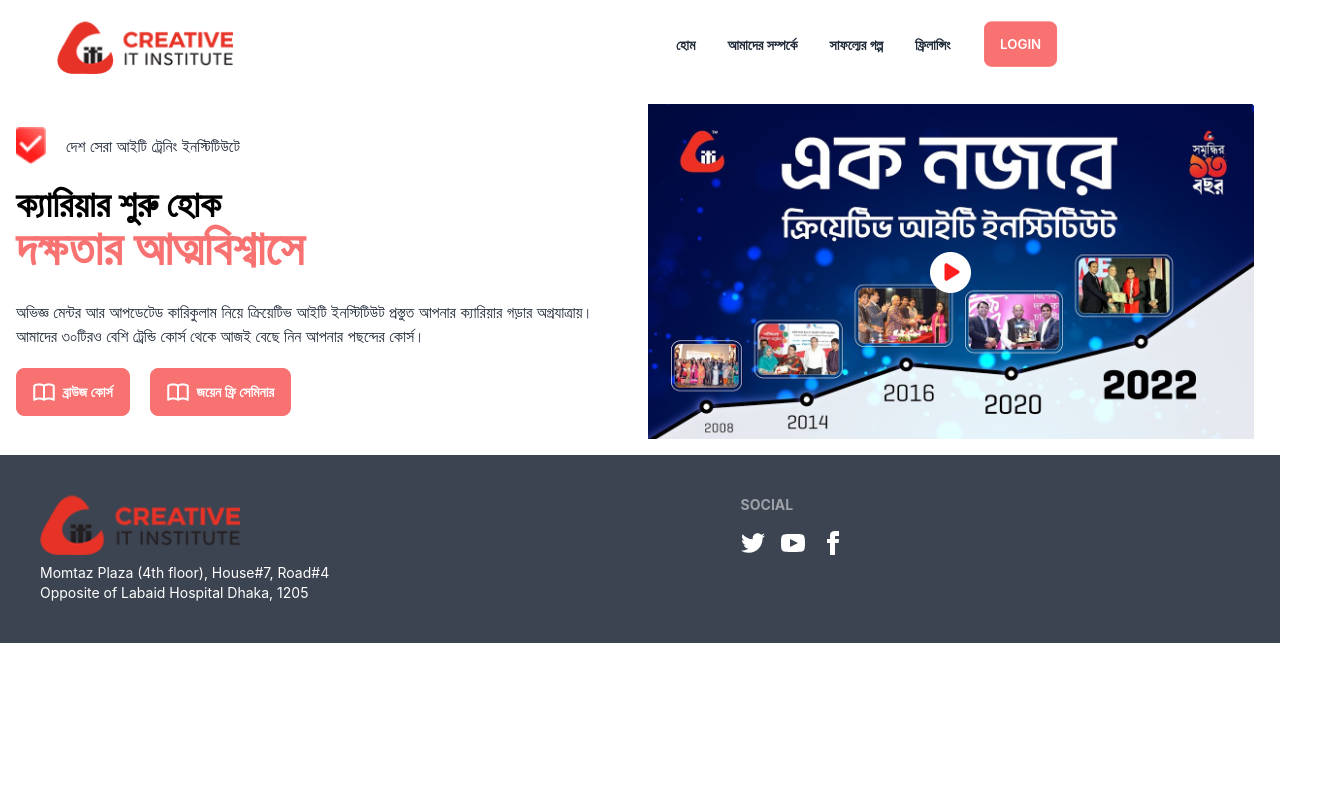
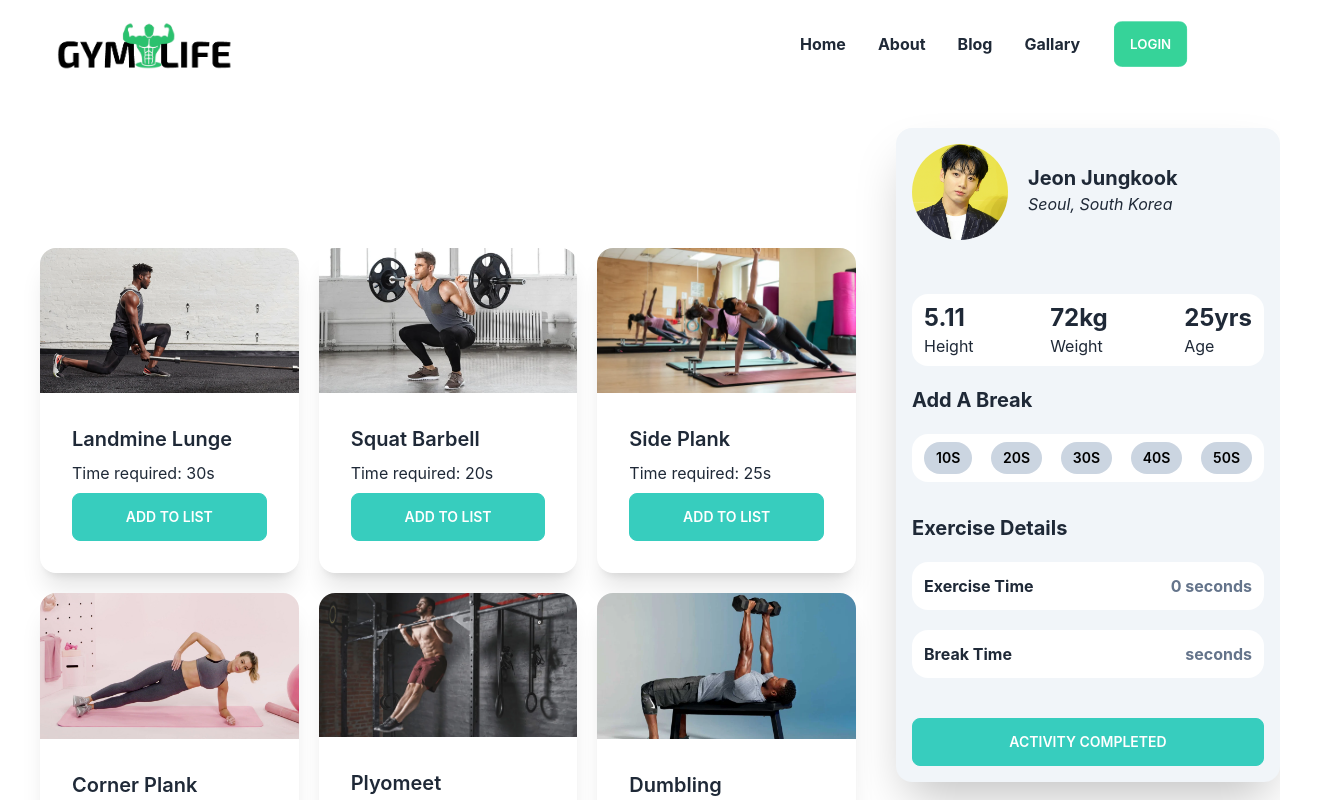
Before and after one commit to ronytalukder1/fitness-center, a React (Create React App) app: page /home in a window 1280 px wide. Shown: the top 800 px of the page, 1320 px wide, since content can reach past the window. Built offline with nearby package versions, Linux system fonts and the light colour scheme; no server answers.

Commit message:
homepage readded

```diff
--- a/src/App.js
+++ b/src/App.js
@@ -1,16 +1,11 @@
-
 import './App.css';
-
-
 import { Toaster } from 'react-hot-toast';
-
-
 import { RouterProvider } from 'react-router-dom';
 import { router } from './Routes/Route/Route';
 
 function App() {
   return (
-    <div>
+    <div className='max-w-[1440px] mx-auto'>
       <RouterProvider router={router}>
 
       </RouterProvider>
--- a/src/Components/Home/Home/Home.js
+++ b/src/Components/Home/Home/Home.js
@@ -1,29 +1,14 @@
 import React from 'react';
 import useTitle from '../../../Hooks/useTitle';
-import tickImage from '../../../assets/images/tickIcon.png'
-import bookImage from '../../../assets/images/bookIcon.png'
-import bannerImage from '../../../assets/images/banner.png'
+import Exercise from '../../../Components/Home/Exercise/Exercise'
+
 
 const Home = () => {
     useTitle("Home");
     return (
-        <div className="hero">
-            <div className="hero-content flex-col lg:flex-row">
-                <div className=' w-full lg:w-1/2 text-center lg:text-start'>
-                    <h2 className='flex items-center mb-5'><img className='w-[30px] mr-5' src={tickImage} alt="" /> দেশ সেরা আইটি ট্রেনিং ইনস্টিটিউটে</h2>
-                    <h1 className='font-bold mb-7'><span className='text-4xl text-black mb-5'>ক্যারিয়ার শুরু হোক</span> <br />
-                        <span className='text-5xl text-error'>দক্ষতার আত্মবিশ্বাসে</span></h1>
-
-                    <p className='mb-5'>অভিজ্ঞ মেন্টর আর আপডেটেড কারিকুলাম নিয়ে ক্রিয়েটিভ আইটি ইনস্টিটিউট প্রস্তুত আপনার ক্যারিয়ার গড়ার অগ্রযাত্রায়। আমাদের ৩০টিরও বেশি ট্রেন্ডি কোর্স থেকে আজই বেছে নিন আপনার পছন্দের কোর্স।</p>
-                    <button className="btn btn-error text-white mr-5"><img className='mr-2' src={bookImage} alt="" /> ব্রাউজ কোর্স</button>
-                    <button className="btn btn-error text-white"><img className='mr-2' src={bookImage} alt="" /> জয়েন ফ্রি সেমিনার</button>
-                </div>
-                <div className=' lg:w-1/2 mx-auto lg:mx-0 '>
-                    <img className='' src={bannerImage} alt="" />
-                </div>
-            </div>
+        <div>
+            <Exercise></Exercise>
         </div>
-
     );
 };
 
--- a/src/Components/Login/Login.js
+++ b/src/Components/Login/Login.js
@@ -58,11 +58,11 @@
     }
 
     return (
-        <section className='my-24 block lg:flex justify-around'>
+        <section className='my-24 block lg:flex justify-between mx-16'>
             <div className='md:w-full lg:w-1/2 mb-16 lg:mb-0'>
                 <img className='md:mx-auto lg:mx-0' src={loginImage} alt="" />
             </div>
-            <div className='w-full  md:w-[385px] h-[390px] shadow-xl  border px-[29px] py-[30px] mx-auto mt-40'>
+            <div className='md:w-full lg:w-[400px] lg:h-[400px] shadow-xl  border px-[29px] py-[30px] mx-auto lg:mx-0 mt-40'>
                 <h2 className='text-xl text-center text-black'>Login</h2>
 
                 <form onSubmit={handleSubmit(handleLogin)}>
@@ -85,13 +85,13 @@
 
 
 
-                    <button className="btn btn-error text-white w-full mt-5 mb-[11px]">Login</button>
+                    <button className="btn btn-success text-white w-full mt-5 mb-[11px]">Login</button>
                     <div>
                         {
                             loginError && <p className='text-red-700 mb-5'>{loginError}</p>
                         }
                     </div>
-                    <p className='text-black'>New to Doctors Portal? <span className='text-error'><Link to='/register'>Create new account</Link></span></p>
+                    <p className='text-black'>New to Fitness Center? <span className='text-success'><Link to='/register'>Create new account</Link></span></p>
 
                 </form>
             </div>
--- a/src/Components/Register/Register.js
+++ b/src/Components/Register/Register.js
@@ -91,43 +91,46 @@
     }
 
     return (
-        <section className='my-28 block lg:flex justify-around'>
+        <section className='my-28 block lg:flex justify-between'>
             <div className='md:w-full lg:w-1/2 mb-16 lg:mb-0'>
                 <img className='md:mx-auto lg:mx-0' src={registerImage} alt="" />
             </div>
-            <div className='w-full  md:w-[385px] h-[790px] shadow-xl  border px-[29px] py-[25px] mx-auto'>
+            <div className='w-full  md:w-[385px]  shadow-xl  border px-[29px] py-[25px] mx-auto'>
                 <h2 className='text-xl text-center text-black'>Register</h2>
 
                 <form onSubmit={handleSubmit(handleRegister)}>
                     <div className="form-control w-full ">
                         <label className="label"><span className="label-text text-black">First Name</span>
                         </label>
-                        <input type="text" {...register("firstname")} className="input input-bordered border-slate-400 w-full  text-black" />
+                        <input type="text" {...register("firstname", { required: "Firstname is required" })} className="input input-bordered border-slate-400 w-full  text-black" />
+                        {errors.firstname && <p role="alert" className='text-red-700 text-[14px]'>{errors.firstname?.message}</p>}
                     </div>
 
                     <div className="form-control w-full ">
                         <label className="label"><span className="label-text text-black">Last Name</span>
                         </label>
-                        <input type="text" {...register("lastname")} className="input input-bordered border-slate-400 w-full  text-black" />
+                        <input type="text" {...register("lastname", { required: "Lastname is required" })} className="input input-bordered border-slate-400 w-full  text-black" />
+                        {errors.lastname && <p role="alert" className='text-red-700 text-[14px]'>{errors.lastname?.message}</p>}
                     </div>
 
                     <div className="form-control w-full  ">
                         <label className="label"><span className="label-text text-black">Username</span>
                         </label>
-                        <input type="text" {...register("username")} className="input input-bordered border-slate-400 w-full  text-black " />
+                        <input type="text" {...register("username", { required: "Username required" })} className="input input-bordered border-slate-400 w-full  text-black " />
                         <p>{username}</p>
-                        <button onClick={handleUsername} className='btn btn-xs btn-error text-white'>Genarate Username</button>
+                        <button onClick={handleUsername} className='btn btn-xs btn-success text-white'>Genarate Username</button>
+                        {errors.username && <p role="alert" className='text-red-700 text-[14px]'>{errors.username?.message}</p>}
                         {
-                            usernameError && <p role="alert" className='text-red-700'>{usernameError}</p>
+                            usernameError && <p role="alert" className='text-red-700 text-[14px]'>{usernameError}</p>
                         }
                     </div>
                     <div className="form-control w-full ">
                         <label className="label"><span className="label-text text-black">Email</span>
                         </label>
                         <input type="email" {...register("email", { required: "Email Address is required" })} className="input input-bordered w-full  text-black" />
-                        {errors.email && <p role="alert" className='text-red-700'>{errors.email?.message}</p>}
+                        {errors.email && <p role="alert" className='text-red-700 text-[14px]'>{errors.email?.message}</p>}
                         {
-                            emailError && <p role="alert" className='text-red-700'>{emailError}</p>
+                            emailError && <p role="alert" className='text-red-700 text-[14px]'>{emailError}</p>
                         }
                     </div>
 
@@ -138,7 +141,7 @@
                             required: 'Password is required',
                             minLength: { value: 6, message: 'Password must be 6 characters or longer' }
                         })} className="input input-bordered w-full " />
-                        {errors.password && <p role="alert" className='text-red-700'>{errors.password?.message}</p>}
+                        {errors.password && <p role="alert" className='text-red-700 text-[14px]'>{errors.password?.message}</p>}
                     </div>
 
                     <div className="form-control w-full  ">
@@ -148,18 +151,18 @@
                             required: 'Password is required',
                             minLength: { value: 6, message: 'Password must be 6 characters or longer' }
                         })} className="input input-bordered w-full " />
-                        {errors.confirm_password && <p role="alert" className='text-red-700'>{errors.confirm_password?.message}</p>}
+                        {errors.confirm_password && <p role="alert" className='text-red-700 text-[14px]'>{errors.confirm_password?.message}</p>}
                     </div>
 
                     <div>
                         {
-                            registerError && <p className='text-red-700 mb-5'>{registerError}</p>
+                            registerError && <p className='text-red-700 text-[14px] mb-5'>{registerError}</p>
                         }
                     </div>
 
 
-                    <button className="btn btn-error text-white w-full mt-5 mb-[11px]">Register</button>
-                    <p className='text-black text-center'>Already have an account? <span className='text-error'><Link to='/'>Please Login</Link></span></p>
+                    <button className="btn btn-success text-white w-full mt-5 mb-[11px]">Register</button>
+                    <p className='text-black text-center'>Already have an account? <span className='text-success'><Link to='/'>Please Login</Link></span></p>
                 </form>
             </div>
         </section>
--- a/src/Components/Shared/Footer/Footer.js
+++ b/src/Components/Shared/Footer/Footer.js
@@ -1,12 +1,12 @@
 import React from 'react';
-import logo from '../../../assets/images/logo.png'
+import logo from '../../../assets/download.png'
 
 const Footer = () => {
     return (
         <footer className="footer p-10 bg-neutral text-neutral-content mx-auto" >
             <div>
                 <img className='w-[200px] text-white' src={logo} alt="" />
-                <p>Momtaz Plaza (4th floor), House#7, Road#4 <br /> Opposite of Labaid Hospital Dhaka, 1205</p>
+
             </div>
             <div>
                 <span className="footer-title">Social</span>
--- a/src/Components/Shared/Header/Header.js
+++ b/src/Components/Shared/Header/Header.js
@@ -1,6 +1,6 @@
 import React, { useContext, useEffect, useState } from 'react';
 import { Link, useNavigate } from 'react-router-dom';
-import logo from '../../../assets/images/logo.png';
+import logo from '../../../assets/download.png';
 import { AuthContext } from '../../../Context/AuthProvider/AuthProvider';
 import profileImage from '../../../assets/images/profile.jpg'
 
@@ -36,14 +36,18 @@
 
     //Navbar Items
     const menuItems = <>
-        <li><Link to='/home' className='font-bold text-[14px]'>হোম</Link></li>
-        <li><Link to='/home' className='font-bold text-[14px]'>আমাদের সম্পর্কে</Link></li>
-        <li><Link to='/home' className='font-bold text-[14px]'>সাফল্যের গল্প</Link></li>
-        <li><Link to='/home' className='font-bold text-[14px]'>ফ্রিলান্সিং</Link></li>
+        <li><Link to='/home' className='font-bold text-[16px]'>Home</Link></li>
+        <li><Link to='/home' className='font-bold text-[16px]'>About</Link></li>
+        <li><Link to='/home' className='font-bold text-[16px]'>Blog</Link></li>
+        <li><Link to='/home' className='font-bold text-[16px]'>Gallary</Link></li>
 
         {
             currentUser !== "" &&
-            <button><img title={currentUser} className='w-[35px]' src={profileImage} alt="" /></button>
+            <div className='block lg:flex items-center ml-3 lg:ml-0'>
+                <button><img className='w-[35px]' src={profileImage} alt="" /></button>
+                <p className='text-success font-semibold'>{currentUser}</p>
+            </div>
+
 
 
         }
@@ -54,9 +58,7 @@
 
     </>
     return (
-        <div className="navbar px-10 mx-auto" style={{
-            width: "1320px"
-        }}>
+        <div className="navbar px-10 mx-auto" >
             <div className="navbar-start">
                 <div className="dropdown">
                     <label tabIndex={0} className="btn btn-ghost lg:hidden">
@@ -65,21 +67,21 @@
                     <ul tabIndex={0} className="menu menu-compact dropdown-content mt-3 p-2 shadow bg-base-100 rounded-box ">
                         {menuItems}
                         {
-                            user?.email ? <li><Link onClick={handleSignOut} to='/home'><button className="btn btn-error text-white">LogOut</button></Link></li>
+                            user?.email ? <li><Link onClick={handleSignOut} to='/home'><button className="btn btn-success text-white">LogOut</button></Link></li>
                                 :
-                                <li><Link to='/'><button className="btn btn-error text-white">Login</button></Link></li>
+                                <li><Link to='/'><button className="btn btn-success text-white">Login</button></Link></li>
                         }
                     </ul>
                 </div>
                 <a href='/' className="btn btn-ghost normal-case text-xl"><img className='w-44' src={logo} alt="" /></a>
             </div>
-            <div className=" hidden lg:flex">
+            <div className=" hidden lg:flex ml-36">
                 <ul className="menu menu-horizontal p-0">
                     {menuItems}
                     {
-                        user?.email ? <li><Link onClick={handleSignOut} to='/home'><button className="btn btn-error text-white">LogOut</button></Link></li>
+                        user?.email ? <li><Link onClick={handleSignOut} to='/home'><button className="btn btn-success text-white">LogOut</button></Link></li>
                             :
-                            <li><Link to='/'><button className="btn btn-error text-white">Login</button></Link></li>
+                            <li><Link to='/'><button className="btn btn-success text-white">Login</button></Link></li>
                     }
                 </ul>
             </div>
--- a/src/Hooks/useTitle.js
+++ b/src/Hooks/useTitle.js
@@ -2,7 +2,7 @@
 
 const useTitle = title => {
     useEffect(() => {
-        document.title = `${title} - CreativeIT Demo`;
+        document.title = `${title} - Fitness Center`;
     }, [title])
 };
 
```
Also changed, not shown: 1 other file (tests, documents, lock files or other folders).
